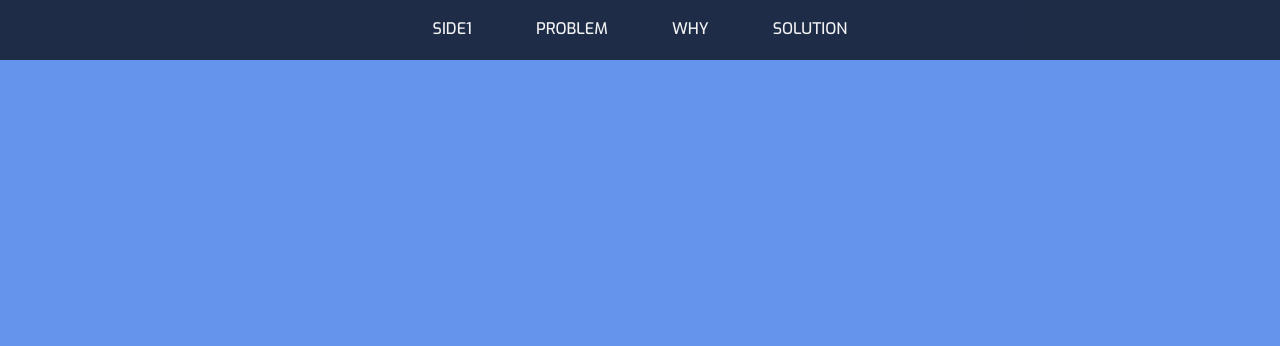
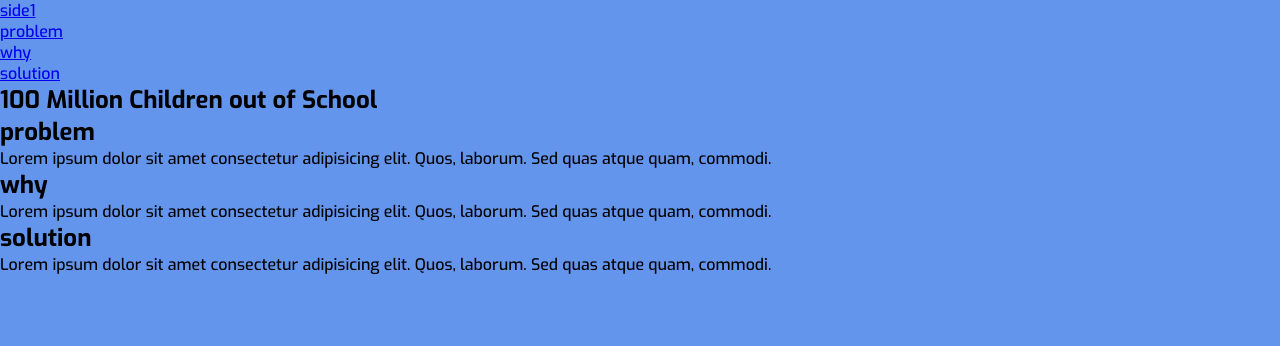
Before and after one commit to rasmusbjornereim/innovation-camp-website, a plain HTML site: page index.html in a window 1280 px wide. Shown: the top 346 px of the page. Drawn offline with Linux system fonts and the light colour scheme.

Commit message:
Update style.css

```diff
--- a/style.css
+++ b/style.css
@@ -7,71 +7,3 @@
 }
 body{
     background-color: cornflowerblue;
-    color: #fff;
-	line-height: 1.6;
-	height: 100vh;
-    overflow: hidden;
-}
-.container{
-    width: 100%;
-	height: 100%;
-	overflow-y: scroll;
-	scroll-behavior: smooth;
-	scroll-snap-type:y mandatory;
-}
-
-.navbar{
-	position: fixed;
-	top: 0;
-	z-index: 1;
-	display: flex;
-	width:100%;
-	height: 60px;
-	background: rgba(0,0,0,0.7);
-}
-
-.navbar ul{
-	display: flex;
-    list-style: none;
-	width: 100%;
-	justify-content: center;
-}
-
-.navbar ul li{
-    margin: 0 1rem;
-	padding: 1rem;
-}
-
-.navbar ul li a{
-	text-decoration: none;
-	text-transform: uppercase;
-	color: #f4f4f4;
-}
-
-.navbar ul li a:hover{
-	color: skyblue;
-}
-
-section{
-	display: flex;
-	flex-direction: column;
-	align-items: center;
-	justify-content: center;
-	width: 100%;
-	height: 100vh;
-	scroll-snap-align:center;
-}
-
-
-section h1{
-	font-size: 4rem;
-	margin-top: 0px;
-}
-
-section #side1{
-	margin-top: 100px;
-}
-
-section p{
-	font-size: 1.5rem;
-}
```
